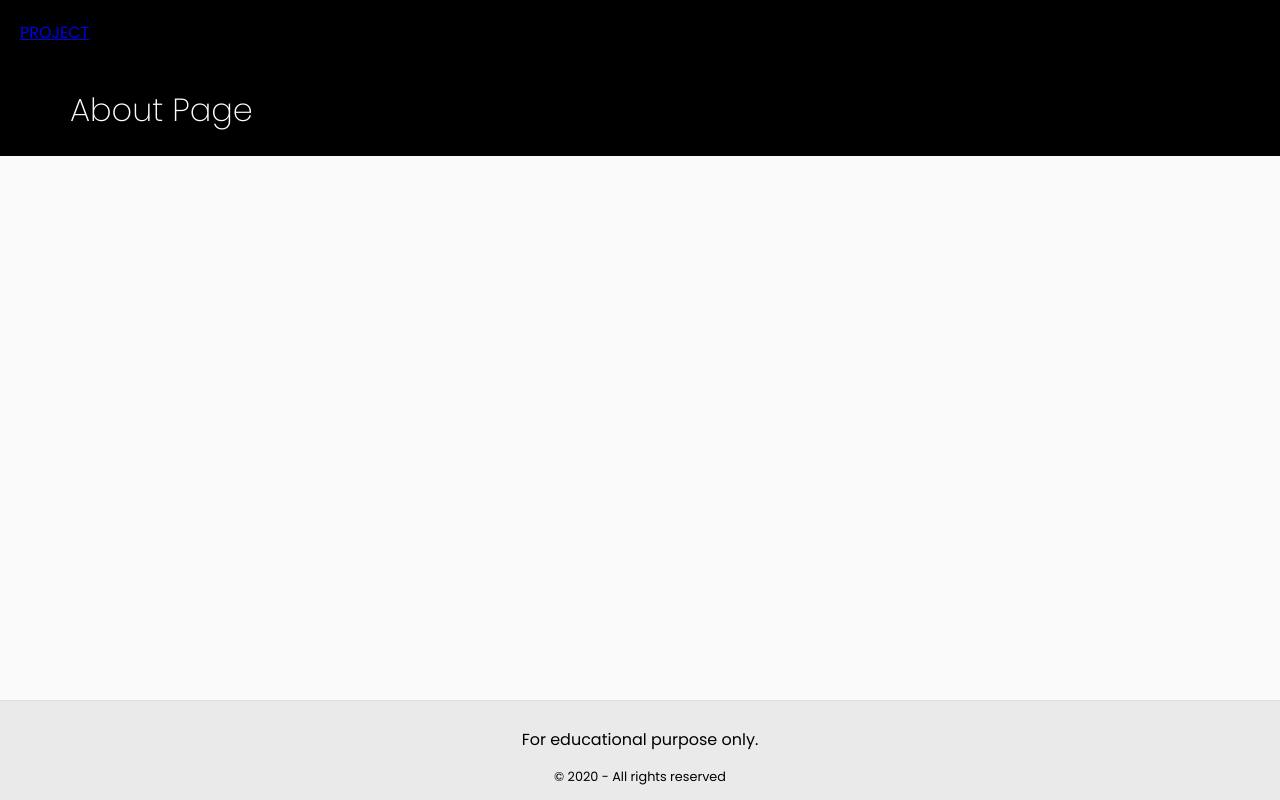
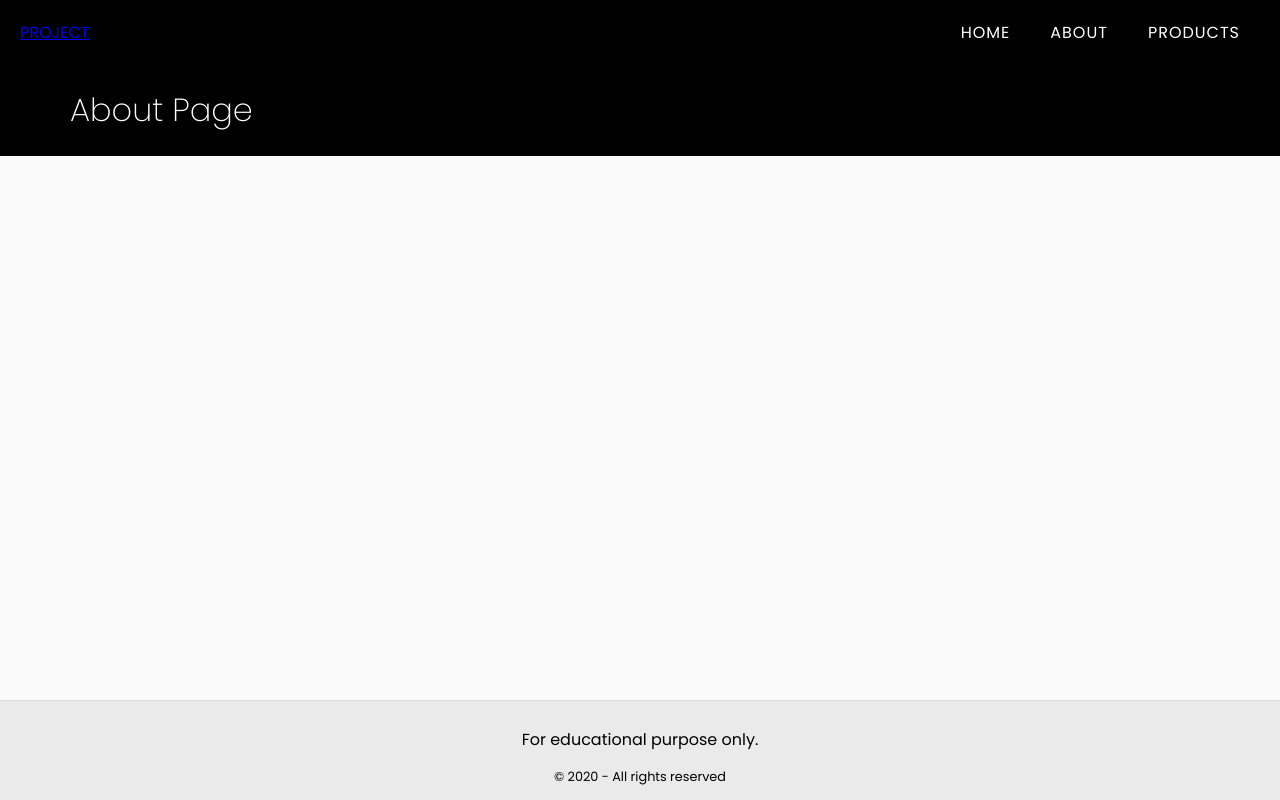
Before and after one commit to arielcardoso/ecommerce-website, a React (Create React App) app: page /about in a window 1280 px wide. Built offline with nearby package versions, Linux system fonts and the light colour scheme.

Commit message:
Fix responsive menu

```diff
--- a/src/assets/styles/_nav.scss
+++ b/src/assets/styles/_nav.scss
@@ -42,6 +42,9 @@ nav {
             }
         }
     }
+    .nav-icon i.lni {
+        font-size: 20px;
+    }
 
     @include mq($screen-md-min) {
         background-color: rgba(0, 0, 0, 0.3);
@@ -49,14 +52,15 @@ nav {
         .nav-icon{
             display: none;
         }
-        .nav-icon i.lni {
-            font-size: 22px !important;
-        }
         .nav-menu {
-            width: 30%;
-            @include flex-between;
+            width: auto;
+            display:flex;
+            justify-content: flex-end;
             position: static;
-            height: 0;
+            height: auto;
+            li {
+                padding: 0 $navItem-padding*2;
+            }
             &.active {
                 li {
                     padding: initial;
```
